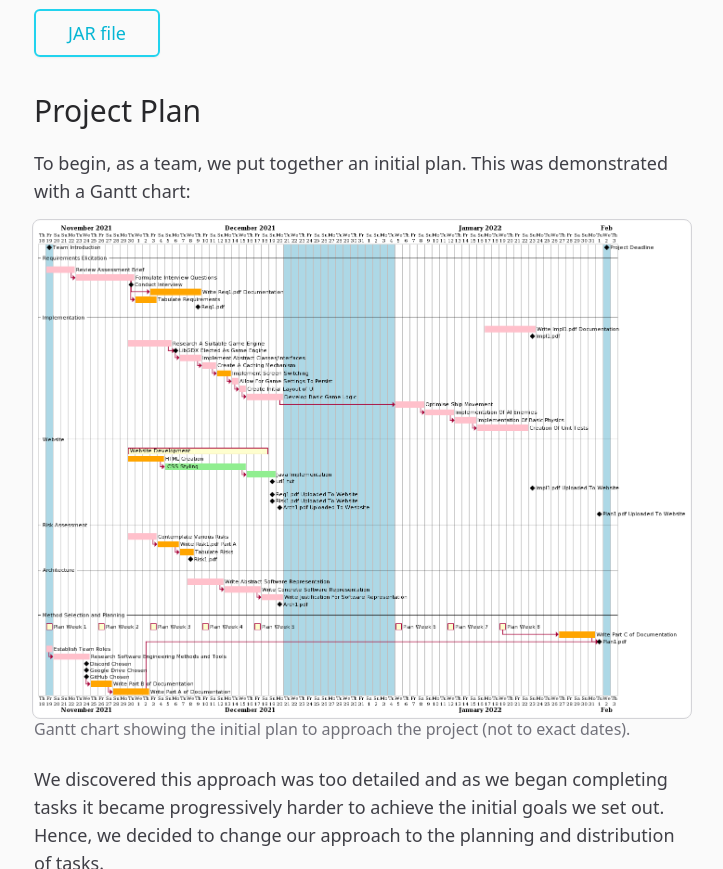
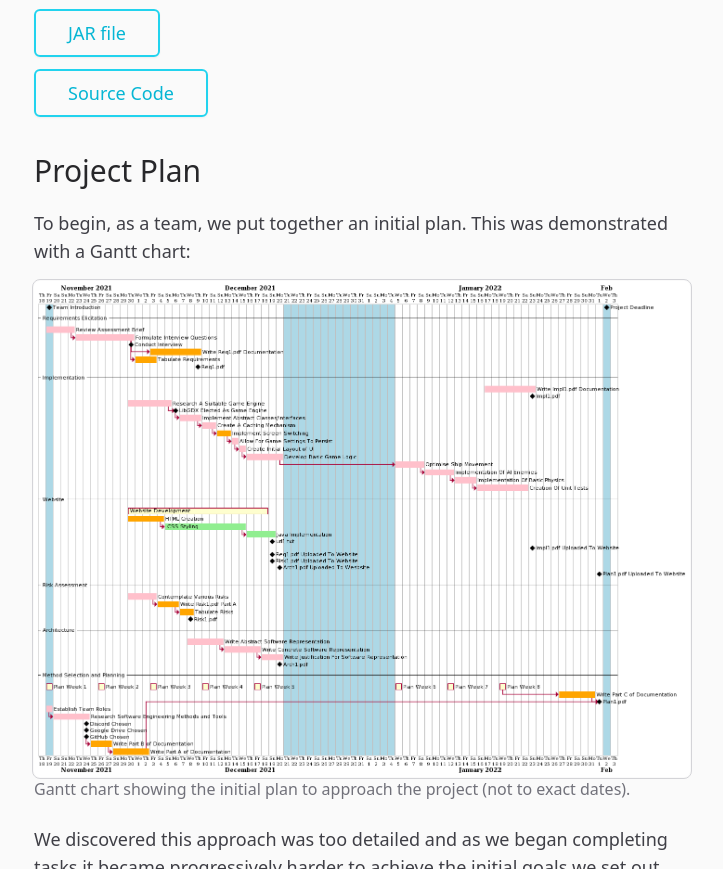
Before and after one commit to ejap501/shipsandgiggles, a website built with Vite: page index.html in a window 1280 px wide. Shown: the part 839-1708 px from the top of the page, without its empty margins (278-1001 px from the left). Built offline with nearby package versions, Linux system fonts and the light colour scheme.

Commit message:
add link to source code

```diff
--- a/index.html
+++ b/index.html
@@ -93,6 +93,9 @@
         <div class="space-y-3 mt-3 flex flex-col">
           <a class="button-secondary" href="./pdfs/desktop-1.0.jar"
             >JAR file
+          </a>
+          <a class="button-secondary" href="https://github.com/LouisHatton/ENG1"
+            >Source Code
           </a>
         </div>
       </div>
```
Also changed, not shown: docs/index.html (+3 -0 lines).
